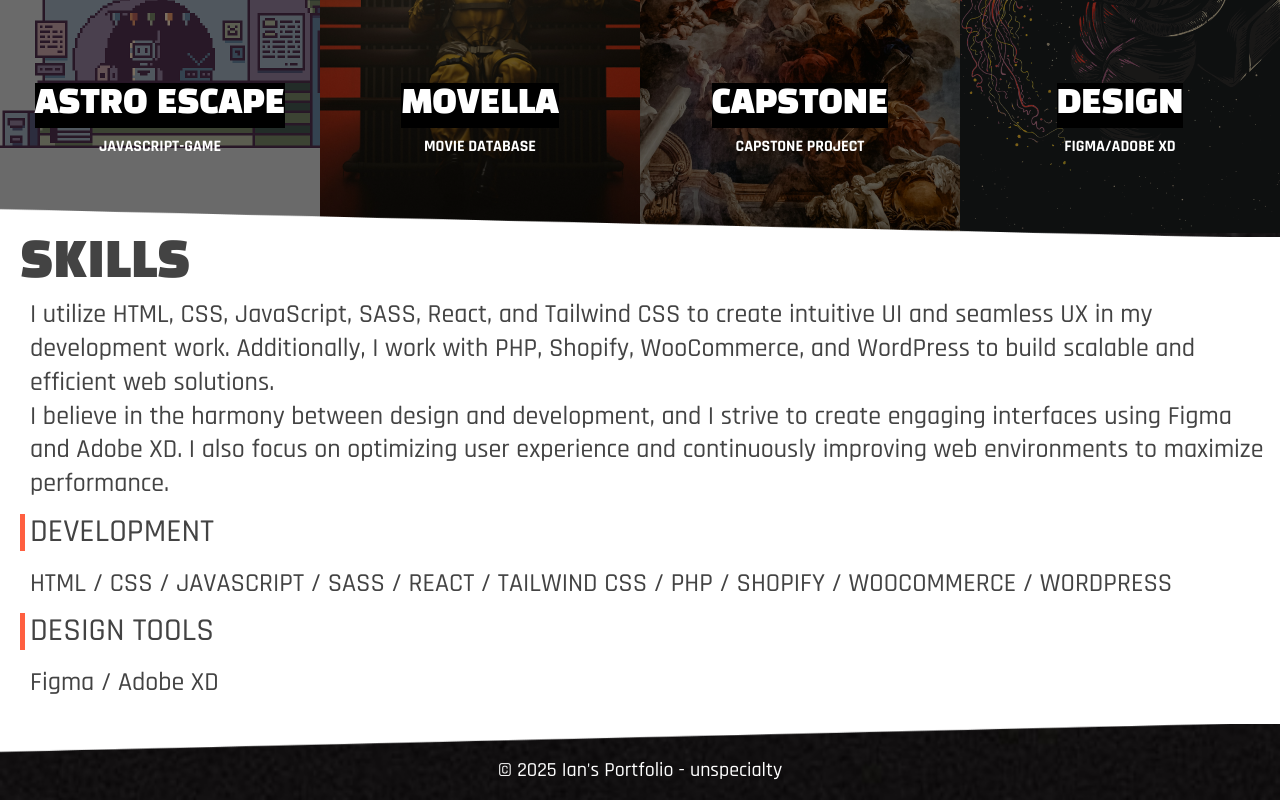
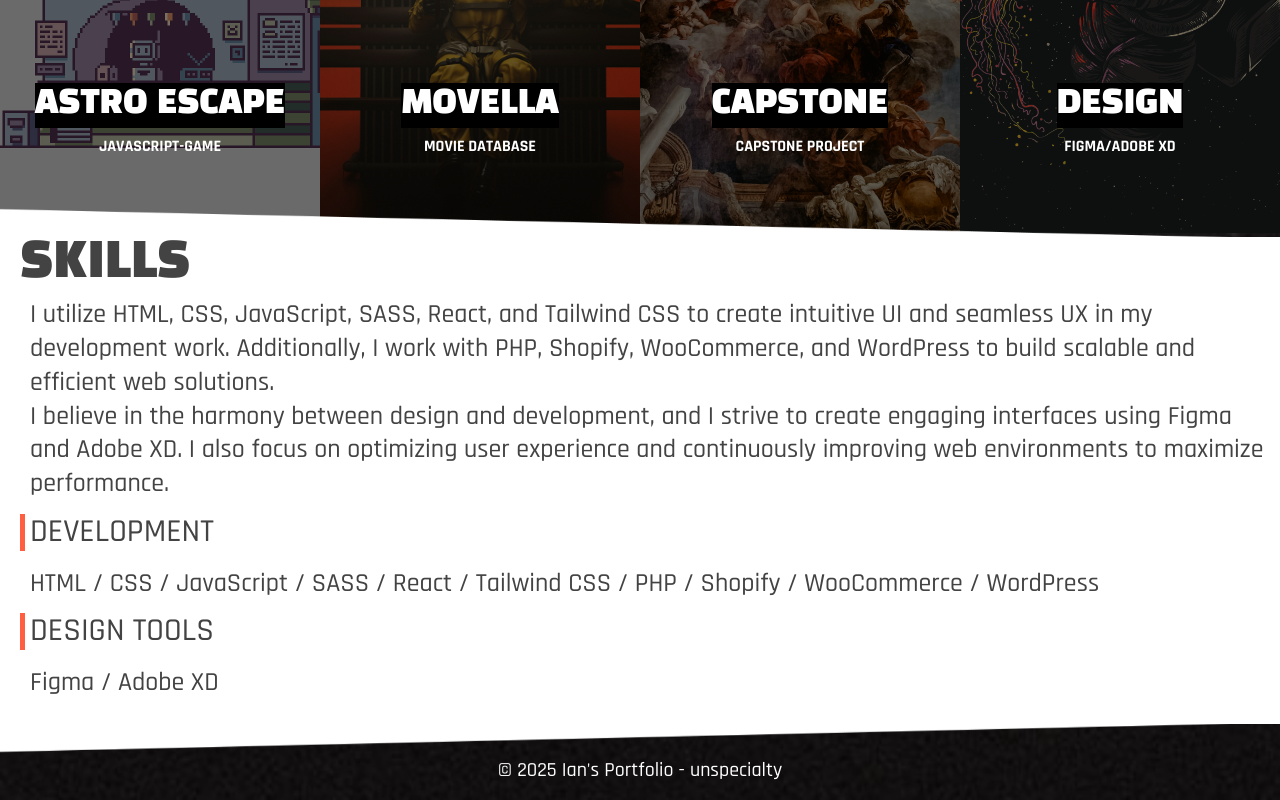
Before and after one commit to Ian-Hyosang-Han/dev-portfolio, a React (Vite) app: page / in a window 1280 px wide. Shown: the part 1844-2644 px from the top of the page. Built offline with nearby package versions, Linux system fonts and the light colour scheme.

Commit message:
fixed the page transition error and changed some texts

```diff
--- a/src/components/common/Navigation.jsx
+++ b/src/components/common/Navigation.jsx
@@ -33,6 +33,8 @@ const Nav = ({ navOpen, setNavOpen }) => {
                     targetElement.scrollIntoView({ behavior: "smooth" });
                 }, 100);
             }
+        } else {
+            window.scrollTo(0, 0);
         }
     }, [location]);
 
@@ -51,6 +53,9 @@ const Nav = ({ navOpen, setNavOpen }) => {
             }
         } else {
             navigate(targetPath);
+            setTimeout(() => {
+                window.scrollTo({ top: 0, behavior: 'smooth' });
+            }, 100);
         }
     };
 
--- a/src/components/ui/ProjectButton.jsx
+++ b/src/components/ui/ProjectButton.jsx
@@ -7,6 +7,7 @@ function ProjectButton({ label, url }) {
 
     const handleClick = () => {
         navigate(url);
+        window.scrollTo(0, 0);
     }
 
     return (
--- a/src/pages/Home.jsx
+++ b/src/pages/Home.jsx
@@ -35,6 +35,7 @@ function Home() {
             };
             type();
         });
+        window.scrollTo(0, 0);
     }, [phrases]);
 
 
@@ -179,8 +180,8 @@ function Home() {
                         <p>I utilize HTML, CSS, JavaScript, SASS, React, and Tailwind CSS to create intuitive UI and seamless UX in my development work. Additionally, I work with PHP, Shopify, WooCommerce, and WordPress to build scalable and efficient web solutions.<br />
                             I believe in the harmony between design and development, and I strive to create engaging interfaces using Figma and Adobe XD. I also focus on optimizing user experience and continuously improving web environments to maximize performance.</p>
                         <h3>development</h3>
-                        <p>HTML / CSS / JAVASCRIPT / SASS / REACT / TAILWIND CSS / PHP /
-                            SHOPIFY / WOOCOMMERCE / WORDPRESS</p>
+                        <p>HTML / CSS / JavaScript / SASS / React / Tailwind CSS / PHP /
+                            Shopify / WooCommerce / WordPress</p>
                         <h3>design tools</h3>
                         <p>Figma / Adobe XD</p>
                     </div>
```
